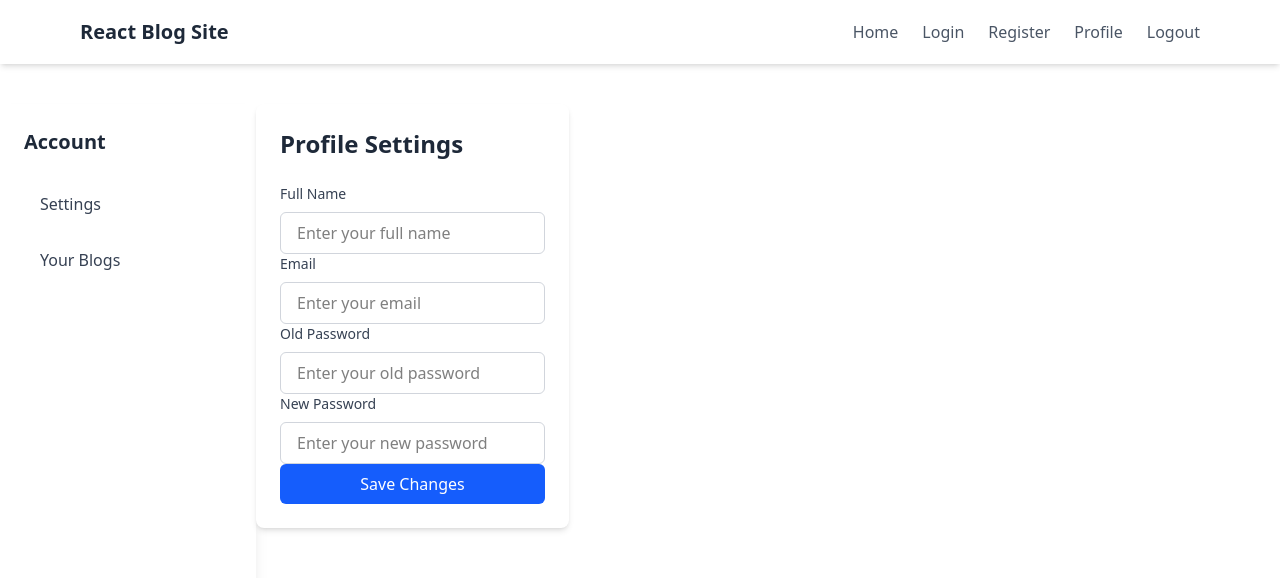
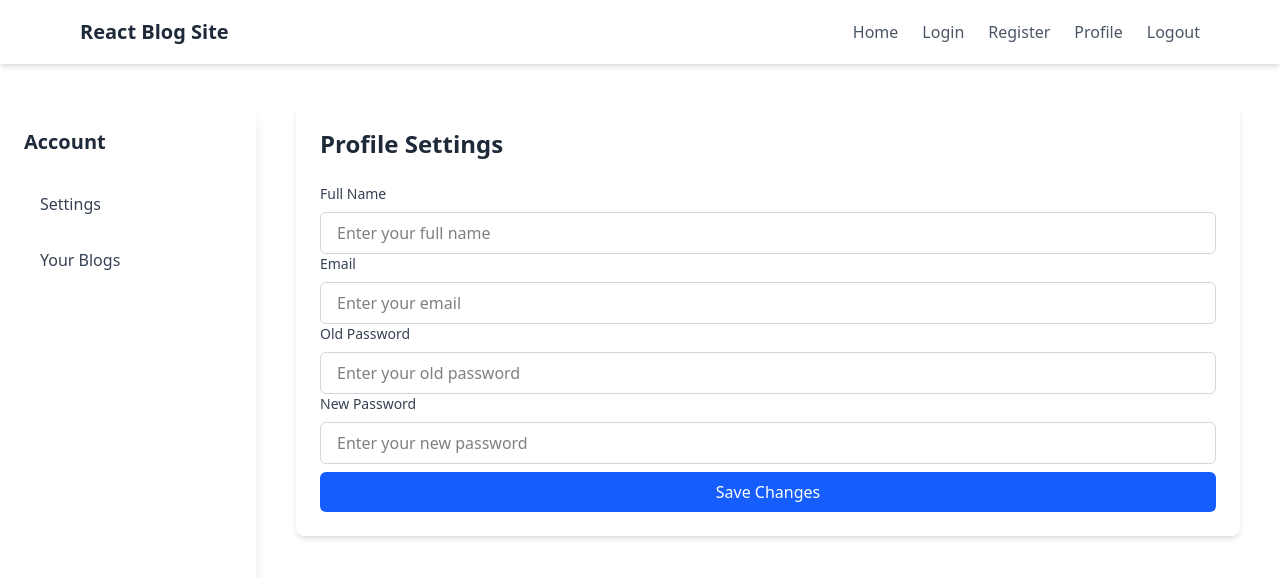
Before and after one commit to KeshavThosar/Blog-React-Firebase, a React (Vite) app: page /profile/settings in a window 1280 px wide. Shown: the top 578 px of the page. Built offline with nearby package versions, Linux system fonts and the light colour scheme.

Commit message:
Style changes

```diff
--- a/src/components/Home.jsx
+++ b/src/components/Home.jsx
@@ -28,7 +28,7 @@ export default function Home() {
     getBlogPosts();
   }, []);
   return (
-    <div>
+    <div className="mx-10 mt-5">
       {
         blogs.map((blog) => {
           return <BlogCard key={blog.doc} blog={blog} />;
--- a/src/components/Profile.jsx
+++ b/src/components/Profile.jsx
@@ -31,11 +31,8 @@ export default function Profile() {
           </nav>
         </div>
       </div>
-      <div className="flex grow">
-        <div>
+      <div className="grow mx-10">
         <Outlet />
-
-        </div>
       </div>
     </div>
   );
--- a/src/components/ProfileSettings.jsx
+++ b/src/components/ProfileSettings.jsx
@@ -1,6 +1,6 @@
 export default function ProfileSettings() {
   return (
-    <div className="max-w-2xl mx-auto p-6 bg-white rounded-lg shadow-md">
+    <div className="mx-auto p-6 bg-white rounded-lg shadow-md">
       <h2 className="text-2xl font-bold mb-6 text-gray-800">Profile Settings</h2>
       <div className="">
 
@@ -48,7 +48,7 @@ export default function ProfileSettings() {
         </div>
 
         <button
-          className="w-full bg-blue-600 text-white py-2 rounded-md hover:bg-blue-700 transition-colors"
+          className="mt-2 w-full bg-blue-600 text-white py-2 rounded-md hover:bg-blue-700 transition-colors"
         >
           Save Changes
         </button>
```
